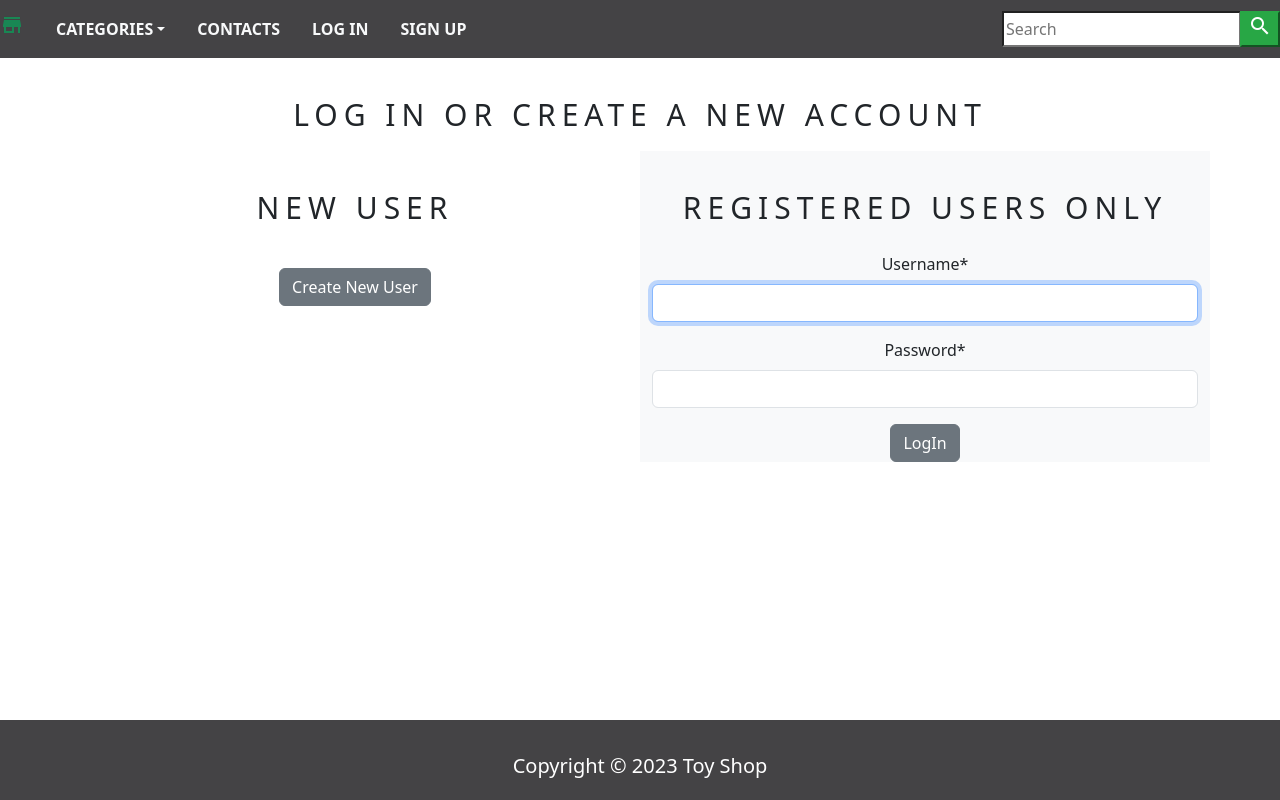
After one commit to TrippyFrenemy/EccomerceWebsite, a Django app: page /account/login in a window 1280 px wide. The commit adds this page. Run offline with Django 4.2, Linux system fonts and the light colour scheme; data that the repository does not hold is empty; some libraries are stand-ins or nearby versions.

Commit message:
Create functionality for login and logout

```diff
--- a/EccomercialWebsite/static/css/base.css
+++ b/EccomercialWebsite/static/css/base.css
@@ -33,3 +33,7 @@ body {
     color: red;
     font-weight: bold;
 }
+
+.custom_div {
+    margin-bottom: 20px;
+}
--- /dev/null
+++ b/shop/templates/login.html
@@ -0,0 +1,40 @@
+{% extends "base.html" %}
+{% load static %}
+{% load crispy_forms_tags %}
+<!--Home page with url home-->
+{% block content %}
+    <div class="container">
+        <br>
+        <h1 class="product_title text-center">
+            Log in or Create a New Account
+        </h1>
+        <div class="row">
+            <div class="col-12 col-sm-12 col-lg-6 text-center custom_div">
+                <br>
+                <h2 class="product_title">
+                    New User
+                </h2>
+                <br>
+                <a href="{% url "sign_up" %}" class="btn btn-secondary">
+                    Create New User
+                </a>
+            </div>
+            <div class="col-12 col-sm-12 col-lg-6 text-center bg-light">
+                <div>
+                    <br>
+                    <h2 class="product_title">
+                        Registered Users Only
+                    </h2>
+                    <form method="post">
+                        {% csrf_token %}
+                        <p>{{ form | crispy }}</p>
+                        <button type="submit" class="btn btn-secondary">LogIn</button>
+                    </form>
+                </div>
+            </div>
+        </div>
+    </div>
+    <br>
+
+
+{% endblock %}
--- a/shop/templates/navbar.html
+++ b/shop/templates/navbar.html
@@ -17,9 +17,26 @@
                     <li class="nav-item">
                         <a class="nav-link text-light text-uppercase font-weight-bold px-3" href="">Contacts</a>
                     </li>
+                <!--
                     <li class="nav-item">
                         <a class="nav-link text-light text-uppercase font-weight-bold px-3" href="{% url "about" %}">About</a>
                     </li>
+                -->
+                {% if request.user.is_authenticated and request.user.first_name %}
+                    <li class="nav-item">
+                        <span class="nav-link text-light text-uppercase font-weight-bold px-3">Welcome, {{ request.user.first_name }}</span>
+                    </li>
+                    <li class="nav-item">
+                        <a class="nav-link text-light text-uppercase font-weight-bold px-3" href="{% url "logout" %}">Sign Out</a>
+                    </li>
+                {% else %}
+                    <li class="nav-item">
+                        <a class="nav-link text-light text-uppercase font-weight-bold px-3" href="{% url "login" %}">Log In</a>
+                    </li>
+                    <li class="nav-item">
+                        <a class="nav-link text-light text-uppercase font-weight-bold px-3" href="{% url "sign_up" %}">Sign Up</a>
+                    </li>
+                {% endif %}
                 {% if item_count > 0 %}
                     <li class="nav-item">
                         <a class="nav-link text-light text-uppercase font-weight-bold px-3" href="{% url "cart_detail" %}"><i class="material-icons">shopping_cart</i>({{ item_count }})</a>
--- a/shop/urls.py
+++ b/shop/urls.py
@@ -11,4 +11,6 @@ urlpatterns = [
     path("cart/remove/<int:product_id>", views.cart_remove, name="cart_remove"),
     path("cart/delete/<int:product_id>", views.cart_delete, name="cart_delete"),
     path("account/create", views.sign_up, name="sign_up"),
+    path("account/login", views.login_view, name="login"),
+    path("account/logout", views.logout_view, name="logout"),
 ]
--- a/shop/views.py
+++ b/shop/views.py
@@ -3,6 +3,8 @@ from django.shortcuts import render, get_object_or_404, redirect
 from .models import Category, Product, Cart, CartItem
 from django.contrib.auth.models import Group, User
 from .forms import SignUpForm
+from django.contrib.auth import login, authenticate, logout
+from django.contrib.auth.forms import AuthenticationForm
 
 
 # Create your views here.
@@ -111,3 +113,23 @@ def sign_up(request):
     else:
         form = SignUpForm()
     return render(request, "signup.html", {"form": form})
+
+
+def login_view(request):
+    if request.method == "POST":
+        form = AuthenticationForm(data=request.POST)
+        if form.is_valid():
+            username = request.POST["username"]
+            password = request.POST["password"]
+            user = authenticate(username=username, password=password)
+            if user is not None:
+                login(request, user)
+                return redirect("home")
+            return redirect("sign_up")
+    form = AuthenticationForm()
+    return render(request, "login.html", {"form": form})
+
+
+def logout_view(request):
+    logout(request)
+    return redirect("login")
```
